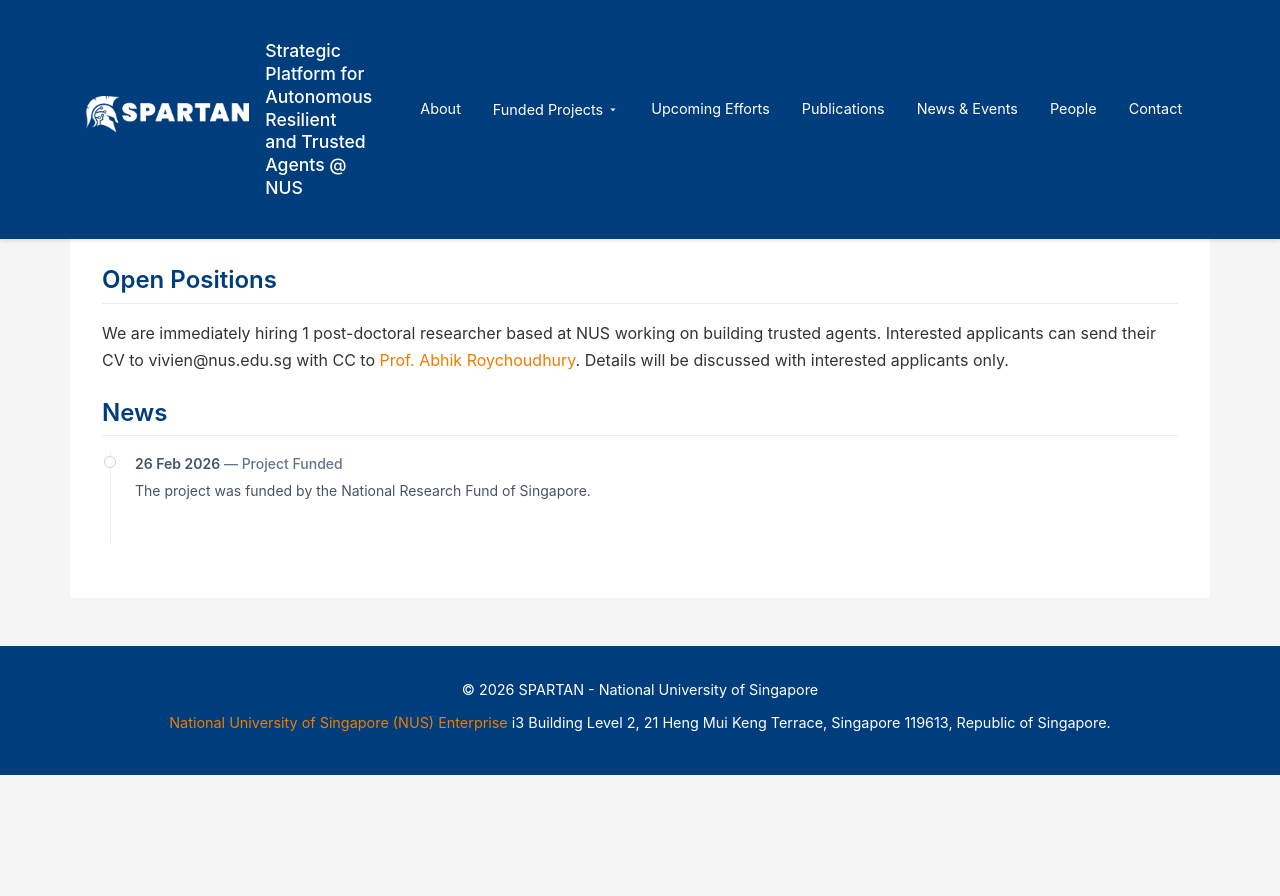
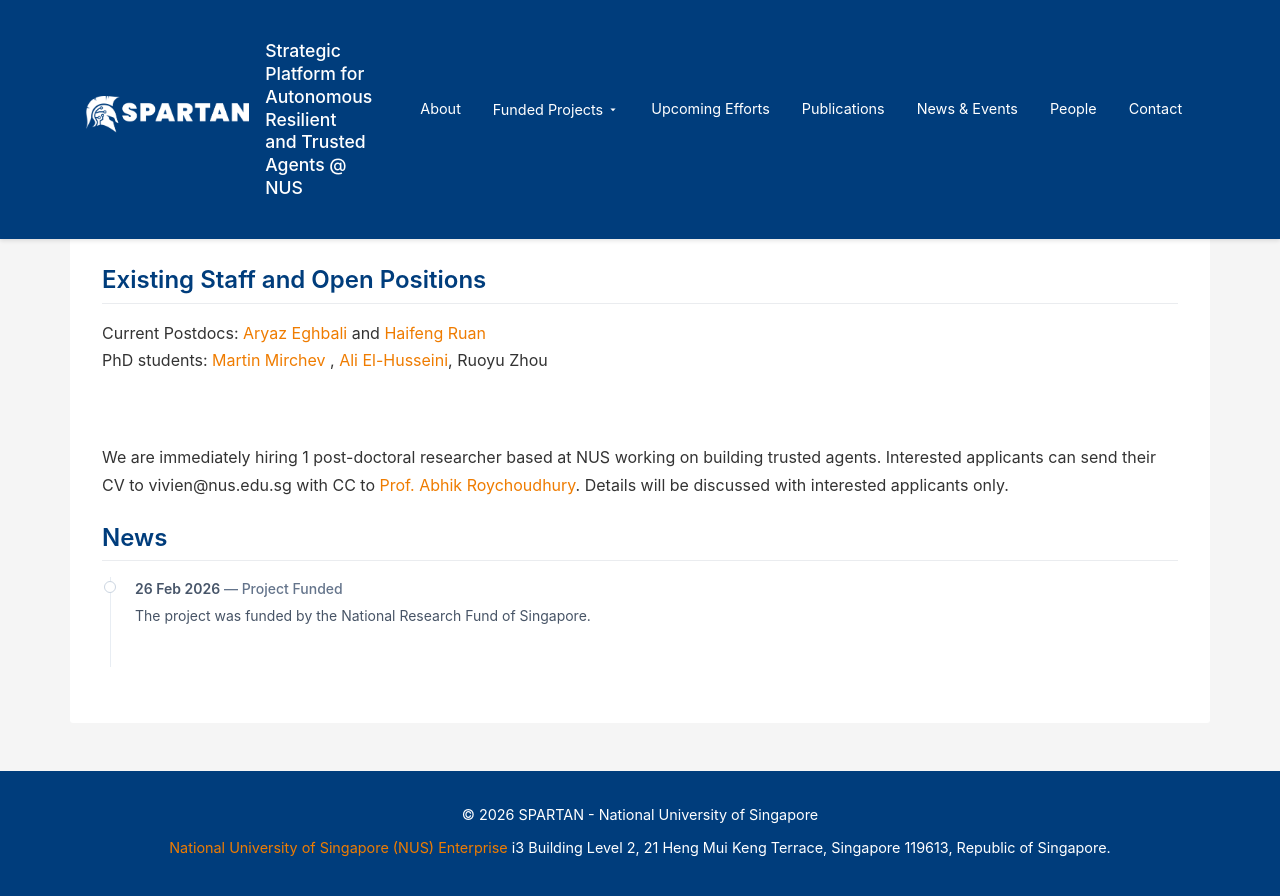
Before and after one commit to spartan-nus/spartan-nus.github.io, a Jekyll site: the page built from agentfuture.md, in a window 1280 px wide and 900 px high, scrolled down 2140 px. Shown: the top 896 px of the window. Built offline with Jekyll 4.4.1, drawn with Linux system fonts in a browser that asks for light colours; before the commit the page ends 2915 px from its top, so only the background shows below that.

Commit message:
Update agentfuture.md

```diff
--- a/agentfuture.md
+++ b/agentfuture.md
@@ -33,8 +33,13 @@
 Leonhard Applis, Yuntong Zhang, Shanchao Liang, Nan Jiang, Lin Tan, Abhik Roychoudhury,
 ACM/IEEE International Conference on Software Engineering, 2026.
 
-## Open Positions
+## Existing Staff and Open Positions
 
+Current Postdocs:  <a href="https://aryaze.github.io/">Aryaz Eghbali</a>  and <a href ="https://haifengruan.com/">Haifeng Ruan</a>
+<br>
+PhD students: <a href="https://marti2203.github.io/">Martin Mirchev</a> , <a href ="https://www.linkedin.com/in/ali-el-husseini-6b0b90b5/">Ali El-Husseini</a>, Ruoyu Zhou
+
+<br><br>
 We are immediately hiring 1 post-doctoral researcher based at NUS working on building trusted agents. Interested applicants can send their CV to vivien@nus.edu.sg with CC to <a href="https://abhikrc.com">Prof. Abhik Roychoudhury</a>.
 Details will be discussed with interested applicants only.
 
```
